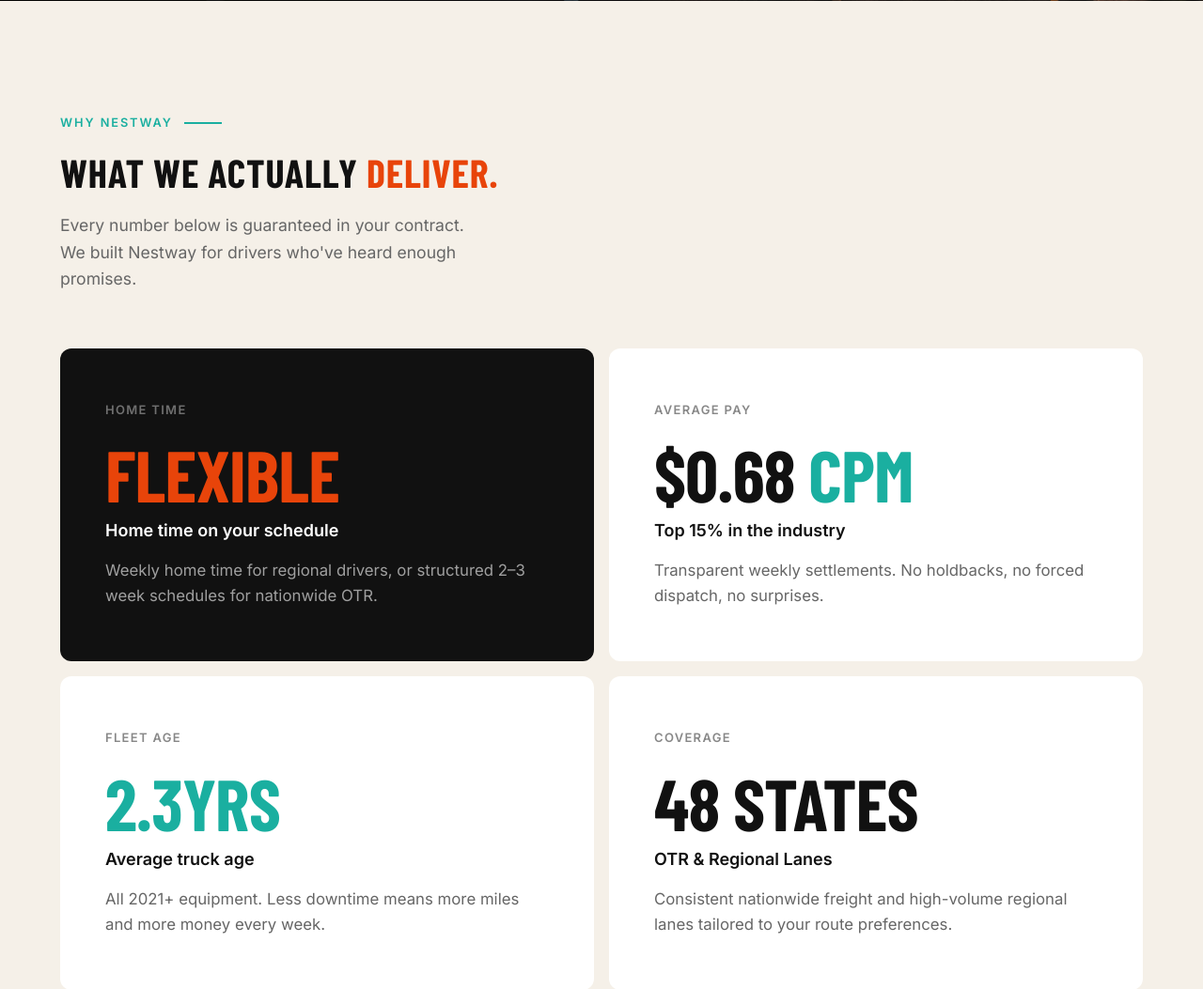
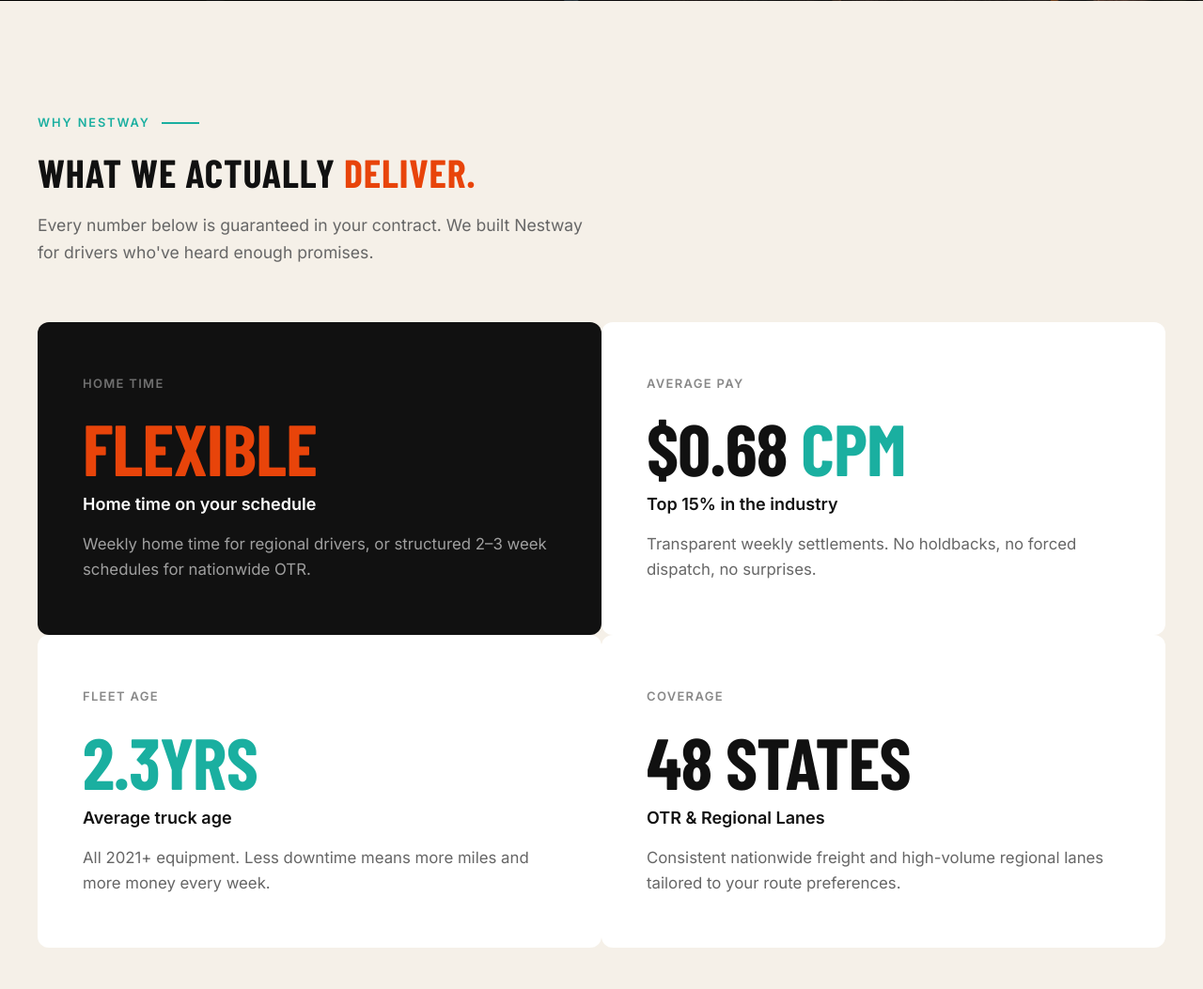
Before and after one commit to turdaliyevhasanali60-lang/Nestway, a Django app: page / in a window 1280 px wide. Shown: the part 799-1852 px from the top of the page at 94% size. Run offline with Django 5.2, Linux system fonts and the light colour scheme; data comes from the database, SQL or seed files in the repository; data that the repository does not hold is empty; some web fonts are replaced.

Commit message:
Increase width constraints and gap spacing for the Why Nestway section cards

```diff
--- a/core/templates/index.html
+++ b/core/templates/index.html
@@ -99,10 +99,10 @@
 <!-- Section 02 — Why Nestway -->
 <!-- Section 02 — Why Nestway -->
 <section class="m-section-pad" style="background: #F5F0E8; padding: 120px 0;">
-    <div style="max-width: 1200px; margin: 0 auto; padding: 0 24px;">
+    <div style="max-width: 1440px; margin: 0 auto; padding: 0 40px;">
 
         <!-- Top Row -->
-        <div style="margin-bottom: 60px; max-width: 800px;">
+        <div style="margin-bottom: 60px; max-width: 1000px;">
             <!-- Eyebrow -->
             <div style="display: flex; align-items: center; gap: 12px; margin-bottom: 20px;">
                 <div style="font-family: 'Inter', sans-serif; font-weight: 600; font-size: 0.8rem; letter-spacing: 0.15em; text-transform: uppercase; color: #1AAFA0;">WHY NESTWAY</div>
@@ -113,13 +113,13 @@
                 What we actually <span style="color: #E8440A;">deliver.</span>
             </h2>
             <!-- Subtext -->
-            <p class="m-body-text" style="font-family: 'Inter', sans-serif; font-size: 1.1rem; color: #666666; line-height: 1.6; font-weight: 400; margin: 0; max-width: 440px;">
+            <p class="m-body-text" style="font-family: 'Inter', sans-serif; font-size: 1.1rem; color: #666666; line-height: 1.6; font-weight: 400; margin: 0; max-width: 600px;">
                 Every number below is guaranteed in your contract. We built Nestway for drivers who've heard enough promises.
             </p>
         </div>
 
         <!-- 2x2 Grid -->
-        <div class="grid grid-cols-1 md:grid-cols-2 gap-[16px] m-gap-12">
+        <div class="grid grid-cols-1 md:grid-cols-2 gap-[24px] m-gap-12">
 
             <!-- Box 1 (Top Left) -->
             <div class="m-card-pad" style="background: #111111; border-radius: 12px; padding: 56px 48px; display: flex; flex-direction: column; justify-content: center;">
```
